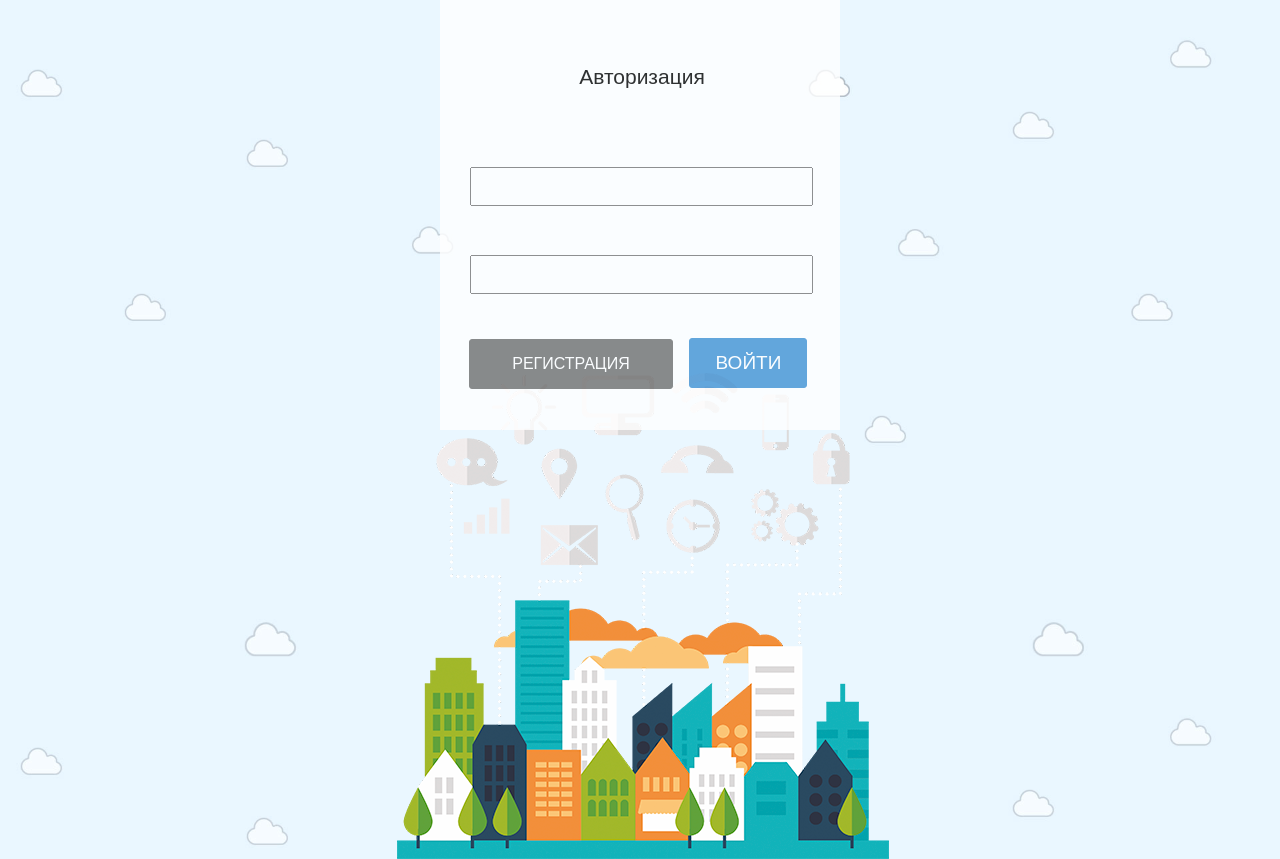
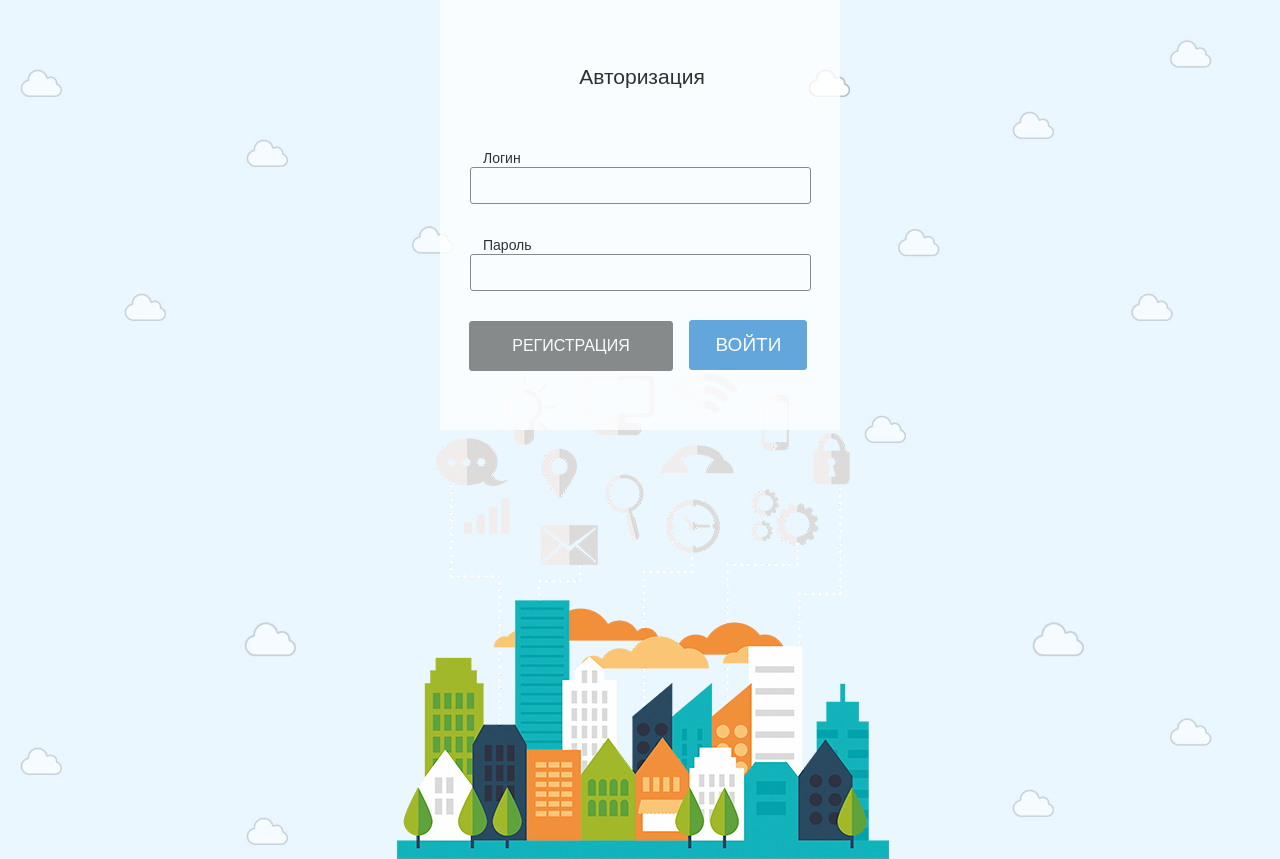
Before and after one commit to kadroff/notebook24_auth, a plain HTML site: page index.html in a window 1280 px wide. Shown: the part 75-934 px from the top of the page. Drawn offline with Linux system fonts and the light colour scheme.

Commit message:
border fix

```diff
--- a/css/main.css
+++ b/css/main.css
@@ -46,13 +46,20 @@ h2 {
 .textfield {
     height: 140px;
     margin-left: 30px;
-    margin-top: 78px;
+    margin-top: 60px;
 }
 
 .textfield input {
     width: 335px;
     height: 33px;
-    margin-bottom: 49px;
+    margin-bottom: 32px;
+    border-radius: 3px;
+    border: 1px solid #6f6f6f;
+}
+
+label {
+    font-size: 14px;
+    margin-left: 13px;
 }
 
 .regist {
--- a/index.html
+++ b/index.html
@@ -12,7 +12,9 @@
         <div class="auth">
             <h2>Авторизация</h2>
             <div class="textfield">
+                <label>Логин<br></label>
                 <input class="login" type="text">
+                <label>Пароль<br></label>
                 <input class="password" type="password">
             </div>
                 <input class="regist" type="button" value="РЕГИСТРАЦИЯ">
```
